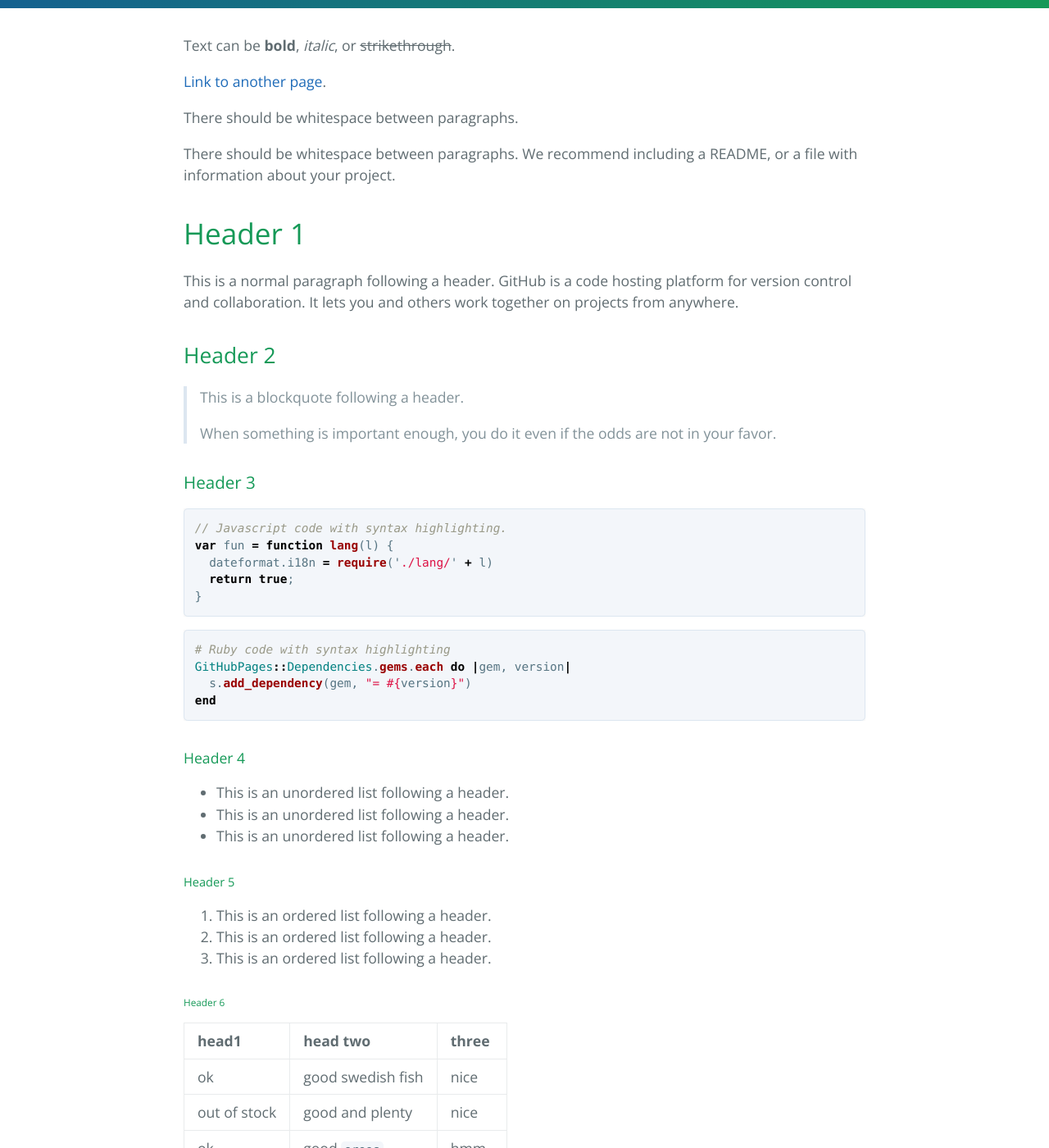
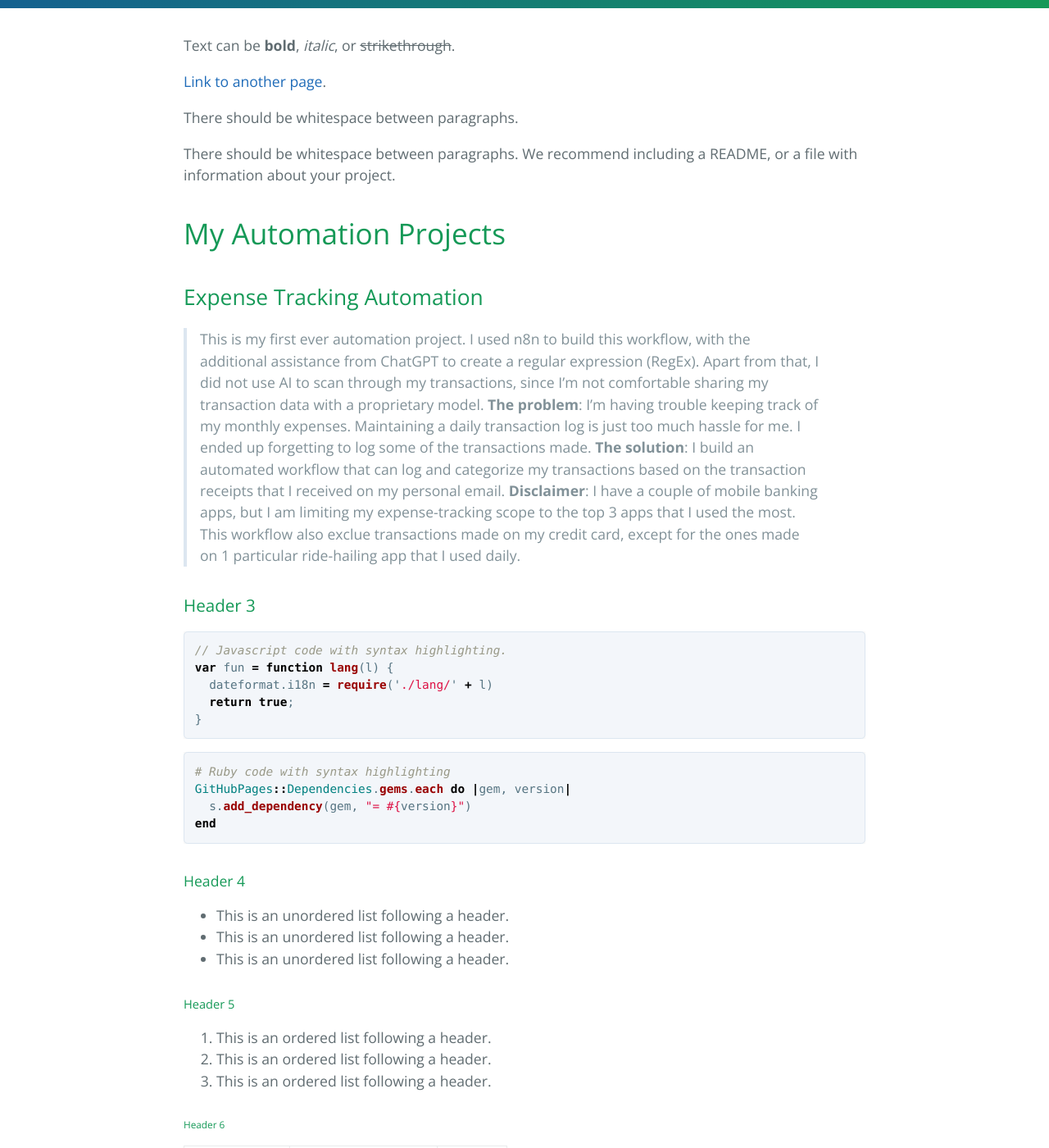
Before and after one commit to vaniasalim/automationportfolio, a Jekyll site: the page built from index.md, in a window 1280 px wide and 1400 px high, scrolled down 373 px. Shown: the whole window at 82% size. Built offline with Jekyll 4.4.1, drawn with Linux system fonts in a browser that asks for light colours; some of the changed text lies outside the part shown.

Commit message:
Update index.md
Drafting my first project and About Me section

```diff
--- a/index.md
+++ b/index.md
@@ -10,15 +10,14 @@ There should be whitespace between paragraphs.
 
 There should be whitespace between paragraphs. We recommend including a README, or a file with information about your project.
 
-# Header 1
+# My Automation Projects
 
-This is a normal paragraph following a header. GitHub is a code hosting platform for version control and collaboration. It lets you and others work together on projects from anywhere.
+## Expense Tracking Automation
 
-## Header 2
-
-> This is a blockquote following a header.
->
-> When something is important enough, you do it even if the odds are not in your favor.
+> This is my first ever automation project. I used n8n to build this workflow, with the additional assistance from ChatGPT to create a regular expression (RegEx). Apart from that, I did not use AI to scan through my transactions, since I'm not comfortable sharing my transaction data with a proprietary model.
+> **The problem**: I'm having trouble keeping track of my monthly expenses. Maintaining a daily transaction log is just too much hassle for me. I ended up forgetting to log some of the transactions made.
+> **The solution**: I build an automated workflow that can log and categorize my transactions based on the transaction receipts that I received on my personal email.
+> **Disclaimer**: I have a couple of mobile banking apps, but I am limiting my expense-tracking scope to the top 3 apps that I used the most. This workflow also exclue transactions made on my credit card, except for the ones made on 1 particular ride-hailing app that I used daily.
 
 ### Header 3
 
@@ -58,7 +57,9 @@ end
 | ok           | good `oreos`      | hmm   |
 | ok           | good `zoute` drop | yumm  |
 
-### There's a horizontal rule below this.
+# About Me
+
+I'm a full-time banker who is currently on a self-discovery journey; exploring AI, automations, and more. I will be sharing my journey and project portfolio here. ### There's a horizontal rule below this.
 
 * * *
 
```
